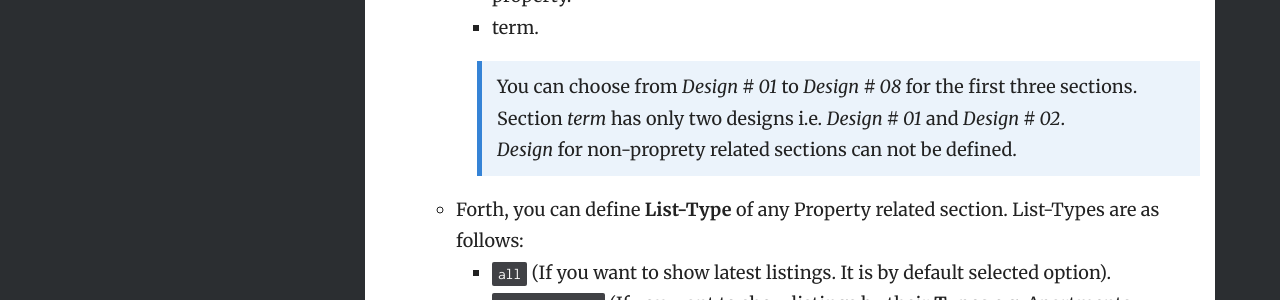
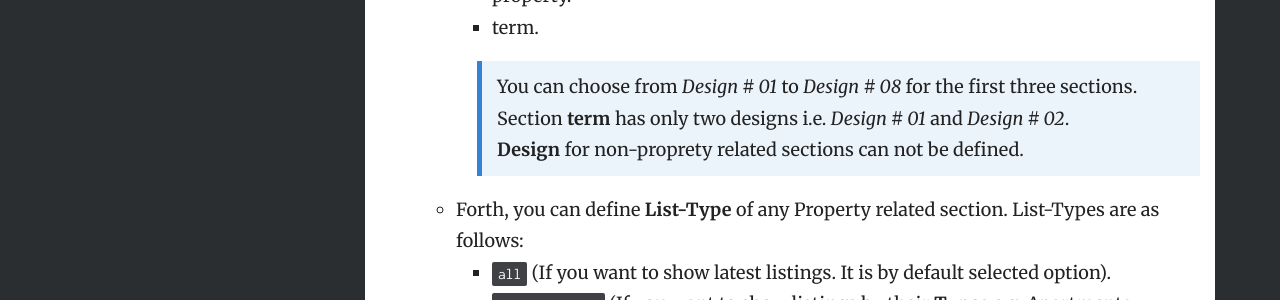
Before and after one commit to booleanbites/houzi-doc, a Jekyll site: the page built from _docs/houzi-builder/customize-home.md, in a window 1280 px wide. Shown: the part 1404-1704 px from the top of the page. Built offline with Jekyll 4.4.1, drawn with Linux system fonts in a browser that asks for light colours.

```diff
--- a/_docs/houzi-builder/customize-home.md
+++ b/_docs/houzi-builder/customize-home.md
@@ -31,8 +31,8 @@ On the Right side, there is a cloumn with options to customize the **Home Screen
     - featured_properties.
     - property.
     - term.
-    > You can choose from *Design # 01* to *Design # 08* for the first three sections. Section *term* has only two designs i.e. *Design # 01* and *Design # 02*.
-    *Design* for non-proprety related sections can not be defined.
+    > You can choose from *Design # 01* to *Design # 08* for the first three sections. Section **term** has only two designs i.e. *Design # 01* and *Design # 02*.
+    **Design** for non-proprety related sections can not be defined.
   - Forth, you can define **List-Type** of any Property related section. List-Types are as follows:
     - `all` (If you want to show latest listings. It is by default selected option).
     - `property_type` (If you want to show listings by their **Types** e.g. Apartments, Offices, Shops etc.).
```
